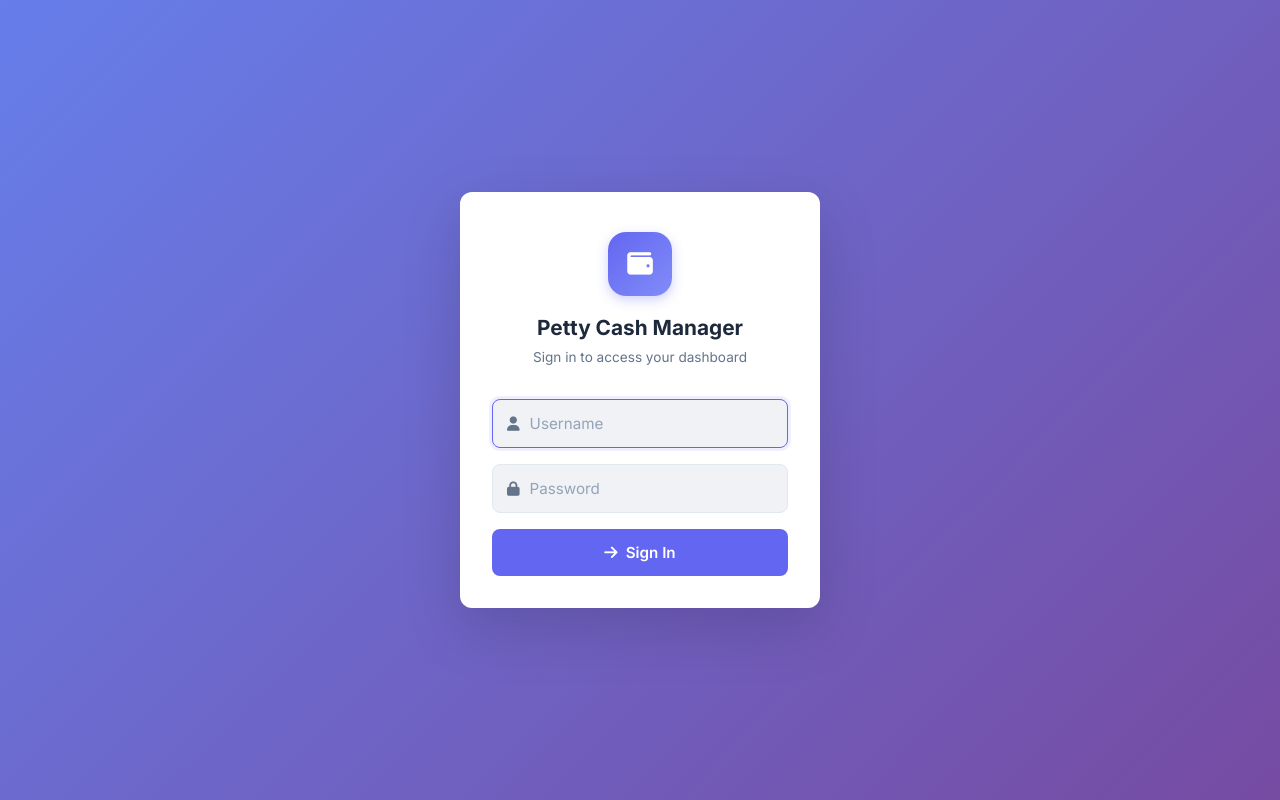
After one commit to ibwaheed/wadspettycashmanager, a Flask app: page /login in a window 1280 px wide. The commit adds this page. Run offline with Flask 3, Linux system fonts and the light colour scheme.

Commit message:
1. Added authentication and authorization. 2. Instead of sqlite switched to postgreSQL for data persistence

```diff
--- a/app.py
+++ b/app.py
@@ -1,11 +1,25 @@
-from flask import Flask, render_template, request, jsonify
+import os
+from flask import Flask, render_template, request, jsonify, session, redirect, url_for
 from config import Config
-from models import db, Transaction
+from models import db, Transaction, User
 from datetime import datetime
+from werkzeug.security import generate_password_hash, check_password_hash
+from functools import wraps
 
 app = Flask(__name__)
 app.config.from_object(Config)
 db.init_app(app)
+
+
+def login_required(f):
+    @wraps(f)
+    def decorated(*args, **kwargs):
+        if not session.get('logged_in'):
+            if request.path.startswith('/api/'):
+                return jsonify({'error': 'Unauthorized'}), 401
+            return redirect(url_for('login'))
+        return f(*args, **kwargs)
+    return decorated
 
 
 def parse_date(d):
@@ -58,23 +72,59 @@ def unreported_count():
     return db.session.query(db.func.count(Transaction.id))\
         .filter(Transaction.type == 'debit', Transaction.reported == 'no').scalar()
 
+
+# ---- Auth Routes ----
+
+@app.route('/login', methods=['GET', 'POST'])
+def login():
+    if session.get('logged_in'):
+        return redirect(url_for('dashboard'))
+
+    error = None
+    if request.method == 'POST':
+        username = request.form.get('username', '').strip()
+        password = request.form.get('password', '')
+
+        user = User.query.filter_by(username=username).first()
+        if user and check_password_hash(user.password_hash, password):
+            session['logged_in'] = True
+            session['username'] = user.username
+            return redirect(url_for('dashboard'))
+        else:
+            error = 'Invalid username or password'
+
+    return render_template('login.html', error=error)
+
+
+@app.route('/logout')
+def logout():
+    session.clear()
+    return redirect(url_for('login'))
+
+
+# ---- Protected Pages ----
+
 @app.route('/')
+@login_required
 def dashboard():
     return render_template('dashboard.html')
 
 
 @app.route('/transactions')
+@login_required
 def transactions_page():
     return render_template('transactions.html')
 
 
+# ---- Protected API ----
+
 @app.route('/api/dashboard')
+@login_required
 def api_dashboard():
     total_credit, total_debit, balance = calc_balance()
     pending = calc_pending()
     settled_debits = calc_settled_debits()
     pending_count = count_pending()
-
     status = balance_status(balance)
 
     today = datetime.utcnow().date()
@@ -103,6 +153,7 @@ def api_dashboard():
 
 
 @app.route('/api/transactions')
+@login_required
 def api_transactions():
     search = request.args.get('search', '').strip()
     ttype = request.args.get('type', '')
@@ -124,7 +175,6 @@ def api_transactions():
         query = query.filter(Transaction.type == ttype)
     if status:
         query = query.filter(Transaction.status == status)
-
     scanned = request.args.get('scanned', '')
     if scanned:
         query = query.filter(Transaction.scanned == scanned)
@@ -146,6 +196,7 @@ def api_transactions():
 
 
 @app.route('/api/transactions/<int:tid>')
+@login_required
 def api_get_transaction(tid):
     t = db.session.get(Transaction, tid)
     if not t:
@@ -154,6 +205,7 @@ def api_get_transaction(tid):
 
 
 @app.route('/api/transactions', methods=['POST'])
+@login_required
 def api_create_transaction():
     data = request.get_json()
     if not data:
@@ -184,6 +236,7 @@ def api_create_transaction():
 
 
 @app.route('/api/transactions/<int:tid>', methods=['PUT'])
+@login_required
 def api_update_transaction(tid):
     t = db.session.get(Transaction, tid)
     if not t:
@@ -220,6 +273,7 @@ def api_update_transaction(tid):
 
 
 @app.route('/api/transactions/<int:tid>', methods=['DELETE'])
+@login_required
 def api_delete_transaction(tid):
     t = db.session.get(Transaction, tid)
     if not t:
@@ -230,28 +284,36 @@ def api_delete_transaction(tid):
 
 
 def seed_data():
-    if Transaction.query.count() > 0:
-        return
+    if User.query.count() == 0:
+        username = os.environ.get('APP_USERNAME', 'admin')
+        password = os.environ.get('APP_PASSWORD', 'admin123')
+        user = User(
+            username=username,
+            password_hash=generate_password_hash(password)
+        )
+        db.session.add(user)
 
-    opening = Transaction(
-        type='credit',
-        amount=200.0,
-        description='Opening Balance',
-        date=datetime(2024, 1, 1).date(),
-        staff_name='Opening',
-        status='settled',
-        receipt='yes'
-    )
-    replenishment = Transaction(
-        type='credit',
-        amount=4800.0,
-        description='Replenishment from FIN Department',
-        date=datetime(2024, 1, 2).date(),
-        staff_name='FIN',
-        status='settled',
-        receipt='yes'
-    )
-    db.session.add_all([opening, replenishment])
+    if Transaction.query.count() == 0:
+        opening = Transaction(
+            type='credit',
+            amount=200.0,
+            description='Opening Balance',
+            date=datetime(2024, 1, 1).date(),
+            staff_name='Opening',
+            status='settled',
+            receipt='yes'
+        )
+        replenishment = Transaction(
+            type='credit',
+            amount=4800.0,
+            description='Replenishment from FIN Department',
+            date=datetime(2024, 1, 2).date(),
+            staff_name='FIN',
+            status='settled',
+            receipt='yes'
+        )
+        db.session.add_all([opening, replenishment])
+
     db.session.commit()
 
 
@@ -259,6 +321,5 @@ if __name__ == '__main__':
     with app.app_context():
         db.create_all()
         seed_data()
-    import os
     port = int(os.environ.get('PORT', 5000))
     app.run(host='0.0.0.0', port=port, debug=False)
--- a/config.py
+++ b/config.py
@@ -5,5 +5,8 @@ BASE_DIR = os.path.abspath(os.path.dirname(__file__))
 
 class Config:
     SECRET_KEY = os.environ.get('SECRET_KEY', 'petty-cash-secret-key-2024')
-    SQLALCHEMY_DATABASE_URI = 'sqlite:///' + os.path.join(BASE_DIR, 'petty_cash.db')
+    SQLALCHEMY_DATABASE_URI = os.environ.get(
+        'DATABASE_URL',
+        'sqlite:///' + os.path.join(BASE_DIR, 'petty_cash.db')
+    ).replace('postgres://', 'postgresql://', 1)
     SQLALCHEMY_TRACK_MODIFICATIONS = False
--- a/render.yaml
+++ b/render.yaml
@@ -7,3 +7,7 @@ services:
     envVars:
       - key: PYTHON_VERSION
         value: 3.12.0
+      - key: APP_USERNAME
+        value: admin
+      - key: APP_PASSWORD
+        value: admin123
--- a/requirements.txt
+++ b/requirements.txt
@@ -1,4 +1,6 @@
 Flask==3.0.0
 Flask-SQLAlchemy==3.1.1
 gunicorn==22.0.0
+psycopg2-binary==2.9.9
 python-dateutil==2.8.2
+Werkzeug==3.0.1
--- a/static/css/style.css
+++ b/static/css/style.css
@@ -1084,3 +1084,167 @@ a { text-decoration: none; color: inherit; }
         font-size: 0.95rem;
     }
 }
+
+/* ===== Login Page ===== */
+.login-body {
+    padding-top: 0;
+    background: linear-gradient(135deg, #667eea 0%, #764ba2 100%);
+    min-height: 100vh;
+    display: flex;
+    align-items: center;
+    justify-content: center;
+}
+
+.login-container {
+    width: 100%;
+    max-width: 400px;
+    padding: 20px;
+}
+
+.login-card {
+    background: var(--card);
+    border-radius: var(--radius);
+    padding: 40px 32px 32px;
+    box-shadow: 0 20px 60px rgba(0,0,0,0.15);
+}
+
+.login-header {
+    text-align: center;
+    margin-bottom: 32px;
+}
+
+.login-logo {
+    width: 64px;
+    height: 64px;
+    background: linear-gradient(135deg, var(--primary), var(--primary-light));
+    border-radius: 18px;
+    display: flex;
+    align-items: center;
+    justify-content: center;
+    margin: 0 auto 16px;
+    font-size: 1.6rem;
+    color: white;
+    box-shadow: 0 4px 12px rgba(99,102,241,0.3);
+}
+
+.login-header h1 {
+    font-size: 1.3rem;
+    font-weight: 700;
+    margin-bottom: 4px;
+}
+
+.login-header p {
+    color: var(--text-muted);
+    font-size: 0.85rem;
+}
+
+.login-error {
+    background: #fef2f2;
+    color: #dc2626;
+    padding: 10px 14px;
+    border-radius: var(--radius-sm);
+    font-size: 0.85rem;
+    margin-bottom: 16px;
+    display: flex;
+    align-items: center;
+    gap: 8px;
+    border: 1px solid #fecaca;
+}
+
+.login-form {
+    display: flex;
+    flex-direction: column;
+    gap: 16px;
+}
+
+.login-field {
+    display: flex;
+    align-items: center;
+    background: var(--bg);
+    border: 1px solid var(--border);
+    border-radius: var(--radius-sm);
+    transition: border-color 0.2s;
+}
+
+.login-field:focus-within {
+    border-color: var(--primary);
+    box-shadow: 0 0 0 3px rgba(99,102,241,0.1);
+}
+
+.login-field label {
+    padding: 0 0 0 14px;
+    color: var(--text-muted);
+    font-size: 0.9rem;
+}
+
+.login-field input {
+    flex: 1;
+    padding: 14px 14px 14px 10px;
+    border: none;
+    background: transparent;
+    outline: none;
+    font-size: 0.95rem;
+    color: var(--text);
+    font-family: 'Inter', sans-serif;
+}
+
+.login-field input::placeholder {
+    color: #94a3b8;
+}
+
+.login-btn {
+    width: 100%;
+    padding: 14px;
+    background: var(--primary);
+    color: white;
+    border: none;
+    border-radius: var(--radius-sm);
+    font-size: 0.95rem;
+    font-weight: 600;
+    cursor: pointer;
+    display: flex;
+    align-items: center;
+    justify-content: center;
+    gap: 8px;
+    transition: background 0.2s;
+    font-family: 'Inter', sans-serif;
+}
+
+.login-btn:hover {
+    background: var(--primary-dark);
+}
+
+/* Logout nav button */
+.nav-logout {
+    color: var(--text-muted) !important;
+}
+
+.nav-logout:hover {
+    background: var(--debit-bg) !important;
+    color: var(--debit) !important;
+}
+
+.bottom-nav-logout {
+    color: var(--text-muted) !important;
+}
+
+.bottom-nav-logout:hover,
+.bottom-nav-logout:active {
+    color: var(--debit) !important;
+}
+
+@media (max-width: 480px) {
+    .login-card {
+        padding: 28px 24px 24px;
+    }
+
+    .login-logo {
+        width: 56px;
+        height: 56px;
+        font-size: 1.3rem;
+    }
+
+    .login-header h1 {
+        font-size: 1.1rem;
+    }
+}
--- /dev/null
+++ b/templates/login.html
@@ -0,0 +1,49 @@
+<!DOCTYPE html>
+<html lang="en">
+<head>
+    <meta charset="UTF-8">
+    <meta name="viewport" content="width=device-width, initial-scale=1.0, maximum-scale=1.0, user-scalable=no">
+    <meta name="theme-color" content="#6366f1">
+    <title>Login - Petty Cash Manager</title>
+    <link rel="preconnect" href="https://fonts.googleapis.com">
+    <link rel="preconnect" href="https://fonts.gstatic.com" crossorigin>
+    <link href="https://fonts.googleapis.com/css2?family=Inter:wght@300;400;500;600;700;800&display=swap" rel="stylesheet">
+    <link rel="stylesheet" href="https://cdnjs.cloudflare.com/ajax/libs/font-awesome/6.5.1/css/all.min.css">
+    <link rel="stylesheet" href="{{ url_for('static', filename='css/style.css') }}">
+</head>
+<body class="login-body">
+    <div class="login-container">
+        <div class="login-card">
+            <div class="login-header">
+                <div class="login-logo">
+                    <i class="fas fa-wallet"></i>
+                </div>
+                <h1>Petty Cash Manager</h1>
+                <p>Sign in to access your dashboard</p>
+            </div>
+            <form method="POST" action="/login" class="login-form">
+                {% if error %}
+                <div class="login-error">
+                    <i class="fas fa-exclamation-circle"></i> {{ error }}
+                </div>
+                {% endif %}
+                <div class="login-field">
+                    <label for="username">
+                        <i class="fas fa-user"></i>
+                    </label>
+                    <input type="text" id="username" name="username" placeholder="Username" required autofocus autocomplete="username">
+                </div>
+                <div class="login-field">
+                    <label for="password">
+                        <i class="fas fa-lock"></i>
+                    </label>
+                    <input type="password" id="password" name="password" placeholder="Password" required autocomplete="current-password">
+                </div>
+                <button type="submit" class="login-btn">
+                    <i class="fas fa-arrow-right"></i> Sign In
+                </button>
+            </form>
+        </div>
+    </div>
+</body>
+</html>
```
Also changed, not shown: models.py (+11 -0 lines), templates/base.html (+7 -0 lines), petty_cash.db.
